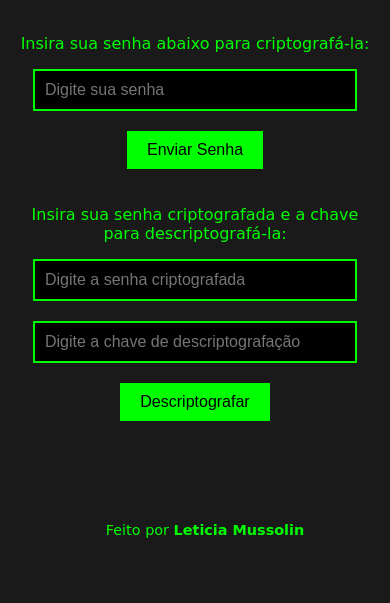
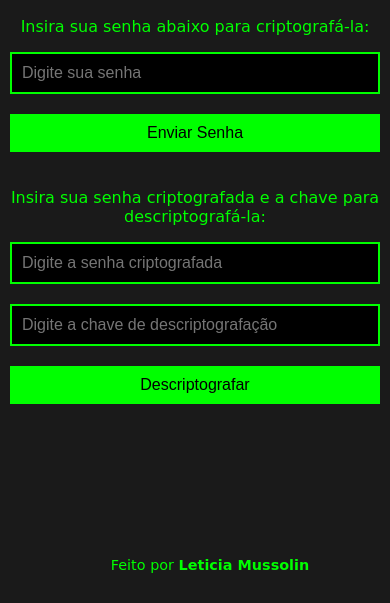
Before and after one commit to mussolin123/mussolin123.github.io, a plain HTML site: page index.html in a window 390 px wide. Shown: the part 282-885 px from the top of the page. Before the commit the page ends 844 px from the top, so only its background shows below. Drawn offline with Linux system fonts and the light colour scheme.

```diff
--- a/styles.css
+++ b/styles.css
@@ -9,7 +9,7 @@ body {
     overflow: hidden;
     display: flex;
     flex-direction: column;
-    justify-content: center;
+    justify-content: flex-start;
 }
 
 .container {
@@ -52,7 +52,7 @@ button:hover {
 }
 
 footer {
-    position: absolute;
+    position: relative;
     bottom: 0;
     width: 100%;
     text-align: center;
@@ -119,3 +119,29 @@ footer a:hover {
         transform: rotate(360deg);
     }
 }
+
+@media (max-width: 600px) {
+    body {
+        justify-content: flex-start;
+        padding: 0;
+    }
+
+    .container {
+        padding: 10px;
+    }
+
+    input, button {
+        width: 100%;
+        box-sizing: border-box;
+    }
+
+    footer {
+        position: relative;
+        padding: 15px;
+    }
+
+    .btn-explicacao {
+        top: 10px;
+        right: 10px;
+    }
+}
```
